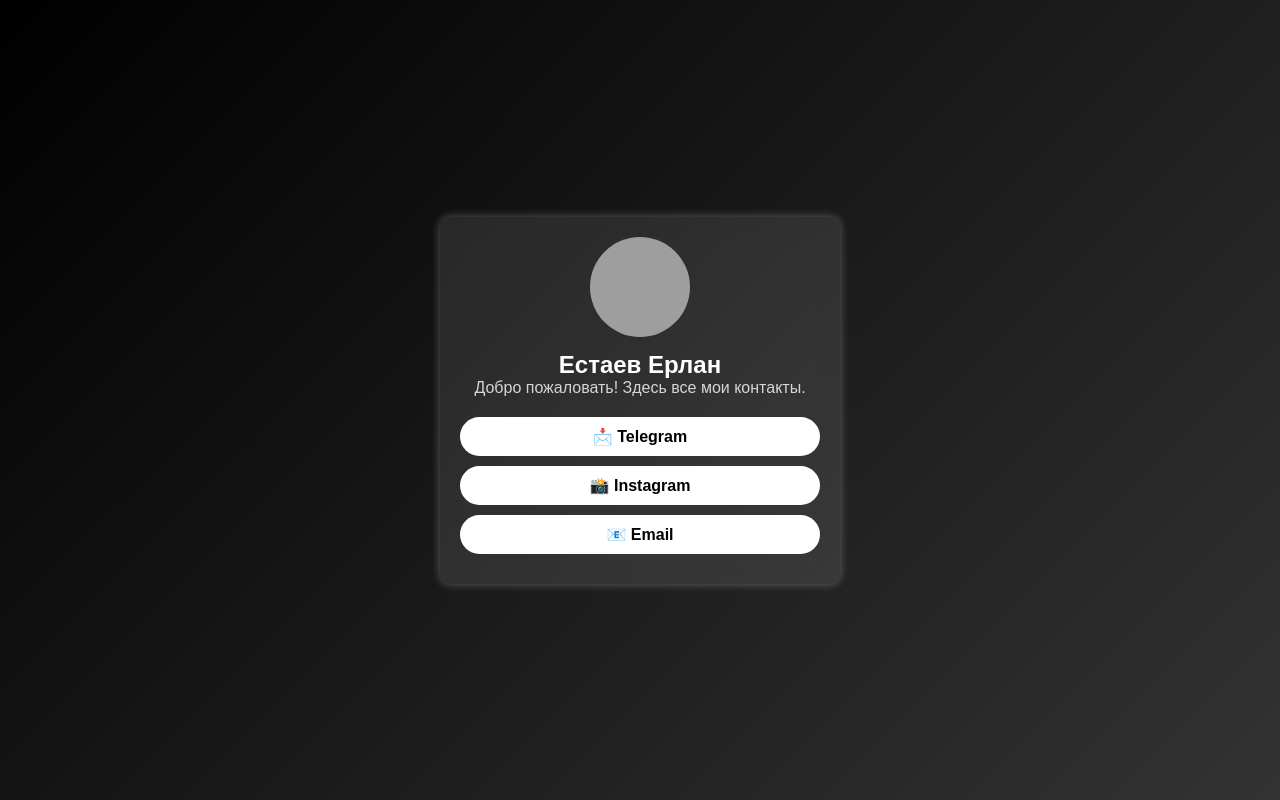
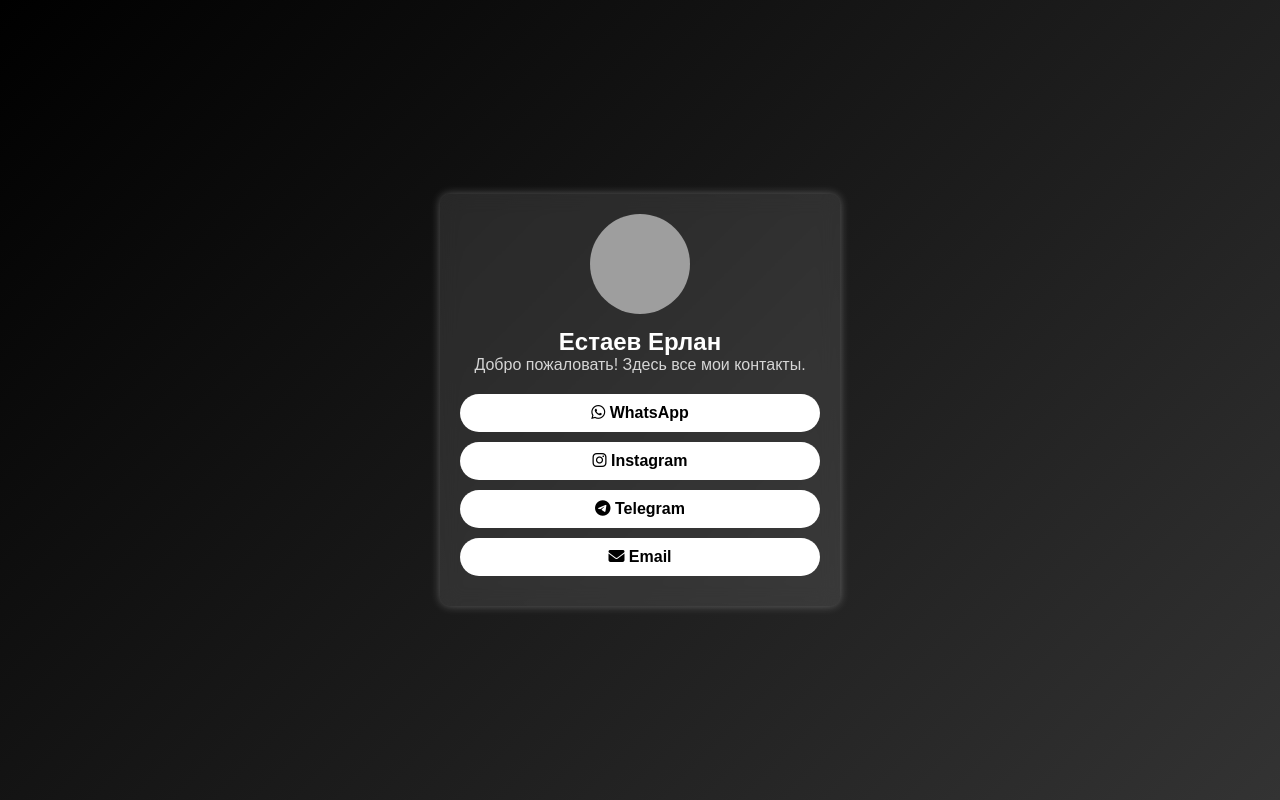
Before and after one commit to yestaevv/yestaevv, a plain HTML site: page index.html in a window 1280 px wide. Drawn offline with Linux system fonts and the light colour scheme; grey boxes are pictures that could not be loaded.

Commit message:
index.html

```diff
--- a/index.html
+++ b/index.html
@@ -5,6 +5,9 @@
     <meta name="viewport" content="width=device-width, initial-scale=1.0">
     <title>Естаев Ерлан - Контакты</title>
     <link rel="stylesheet" href="style.css">
+    <link rel="stylesheet" href="https://cdnjs.cloudflare.com/ajax/libs/font-awesome/6.4.2/css/all.min.css">
+</head>
+
 </head>
 <body>
     <div class="container">
@@ -14,9 +17,11 @@
             <p>Добро пожаловать! Здесь все мои контакты.</p>
         </div>
         <div class="links">
-            <a href="https://t.me/yestaevv" class="btn" target="_blank">📩 Telegram</a>
-            <a href="https://www.instagram.com/yestaevv?igsh=MXE2ZXZtb2ttNTR2Zg%3D%3D&utm_source=qr" class="btn" target="_blank">📸 Instagram</a>
-            <a href="mailto:yestaevv@bk.ru" class="btn">📧 Email</a>
+    <a href="https://wa.me/77773132641" class="btn"><i class="fab fa-whatsapp"></i> WhatsApp</a>
+    <a href="https://www.instagram.com/yestaevv?igsh=MXE2ZXZtb2ttNTR2Zg%3D%3D&utm_source=qr" class="btn"><i class="fab fa-instagram"></i> Instagram</a>
+    <a href="https://t.me/yestaevv" class="btn"><i class="fab fa-telegram"></i> Telegram</a>
+    <a href="yestaevv@bk.ru" class="btn"><i class="fas fa-envelope"></i> Email</a>
+
         </div>
     </div>
 </body>
```
